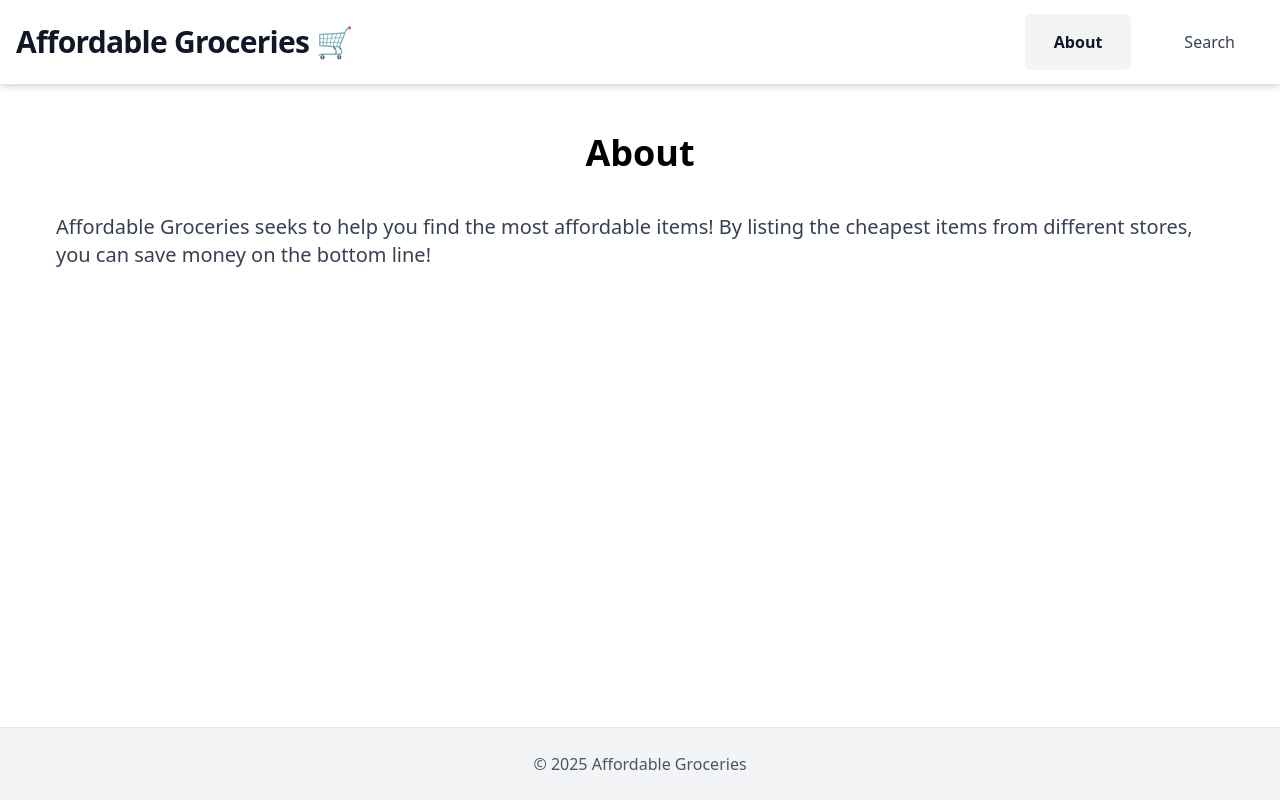
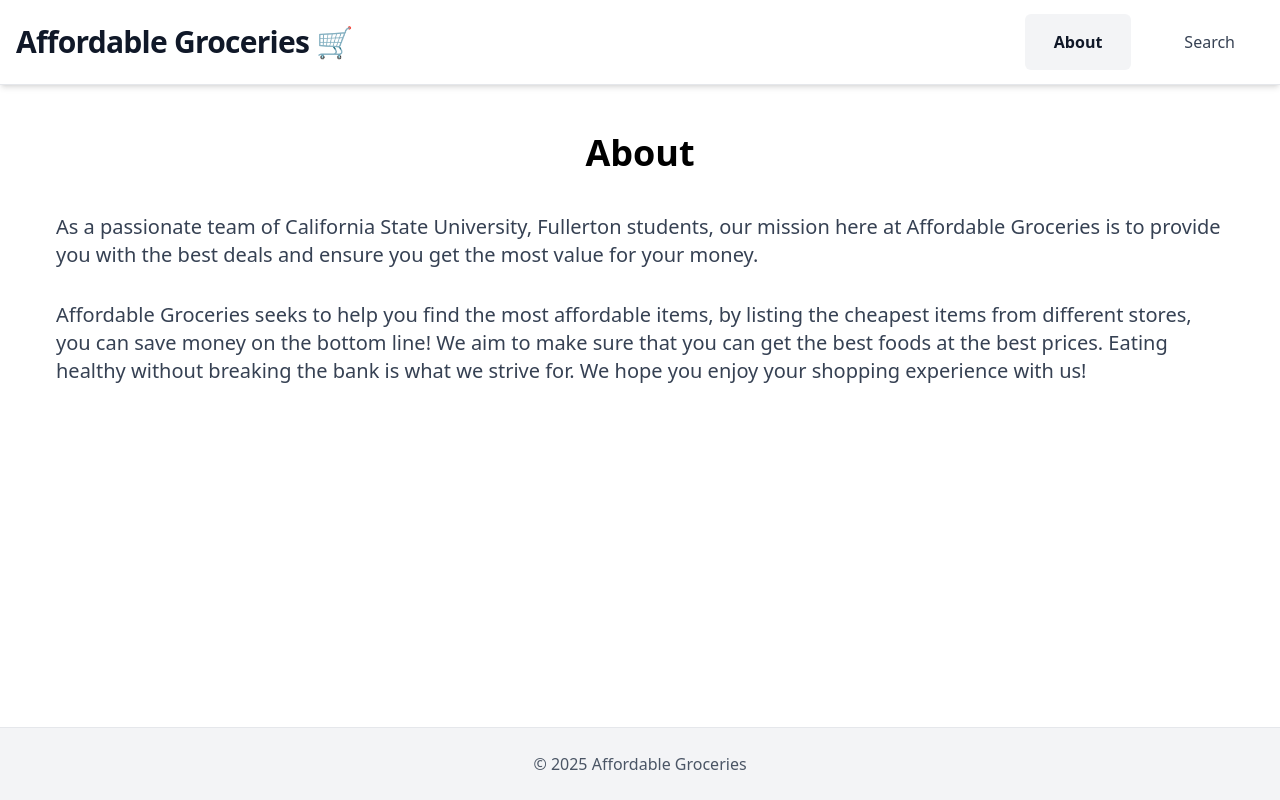
Before and after one commit to neidymlg/CPSC-449-Grocery-Website, a React (Vite) app in the folder client/: page /about in a window 1280 px wide. Built offline with nearby package versions, Linux system fonts and the light colour scheme.

Commit message:
About Page and .gitignore Update
Added a file type to the .gitignore file to ignore a popular hidden file type that MacOS tends to add to its files on its own. Also add a bit more information to the about page to give more information and experiemented on how to add multiple paragraphs to the page.

```diff
--- a/client/src/routes/about.tsx
+++ b/client/src/routes/about.tsx
@@ -11,10 +11,17 @@
         <h2 className="text-4xl font-extrabold">About</h2>
       </section>
       <section className="px-10">
+        <p className="text-xl text-gray-700 mb-8">
+        As a passionate team of California State University, Fullerton students,
+        our mission here at Affordable Groceries is to provide you with the best
+        deals and ensure you get the most value for your money.
+        </p>
         <p className="text-xl text-gray-700">
-          Affordable Groceries seeks to help you find the most affordable items!
-          By listing the cheapest items from different stores, you can save
-          money on the bottom line!
+          Affordable Groceries seeks to help you find the most affordable items,
+          by listing the cheapest items from different stores, you can save
+          money on the bottom line! We aim to make sure that you can get the best
+          foods at the best prices. Eating healthy without breaking the bank is
+          what we strive for. We hope you enjoy your shopping experience with us!
         </p>
       </section>
     </div>
```
Also changed, not shown: 1 other file (tests, documents, lock files or other folders).
